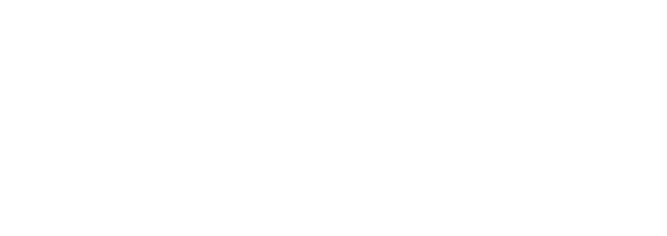
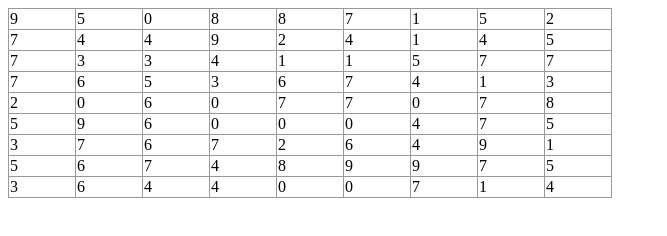
Before and after one commit to legopelle/web-soduku, a plain HTML site: page soduku.html in a window 1280 px wide. Shown: the whole page, without its empty margins (0-667 px from the left). Drawn offline with Linux system fonts and the light colour scheme.

Commit message:
Basic css and table generation
The webpage now renders a generated 9x9 table acceptably. Generated
with JS and styled with CSS.

```diff
--- /dev/null
+++ b/soduku.css
@@ -0,0 +1,9 @@
+table {
+  border-collapse: collapse;
+}
+
+td {
+  border: 1px solid #999;
+  width: 4em;
+  height 4em;
+}
--- a/soduku.html
+++ b/soduku.html
@@ -3,8 +3,10 @@
 <head>
   <title>Soduku Solver</title>
   <meta charset="UTF-8"/>
+  <link rel="stylesheet" type="text/css" href="soduku.css">
 </head>
-<body id="body">
+<body>
 
 </body>
+<script src="soduku.js"></script>
 </html>
--- a/soduku.js
+++ b/soduku.js
@@ -1 +1,29 @@
 /* jshint:strict */
+
+var body = document.getElementsByTagName("body")[0];
+
+var tbl = document.createElement("table");
+var tblBody = document.createElement("tbody");
+
+for (i=0; i < 9; i++) {
+  row = document.createElement("tr");
+
+  for (j=0; j < 9; j++) {
+
+    var value = Math.floor(10 * Math.random());
+    console.log(value);
+    console.log(value.toString());
+
+    cell = document.createElement("td");
+    cellText = document.createTextNode(value.toString());
+
+    cell.appendChild(cellText);
+    row.appendChild(cell);
+  }
+
+  tblBody.appendChild(row);
+
+}
+
+tbl.appendChild(tblBody);
+body.appendChild(tbl);
```
Also changed, not shown: 1 other file.
